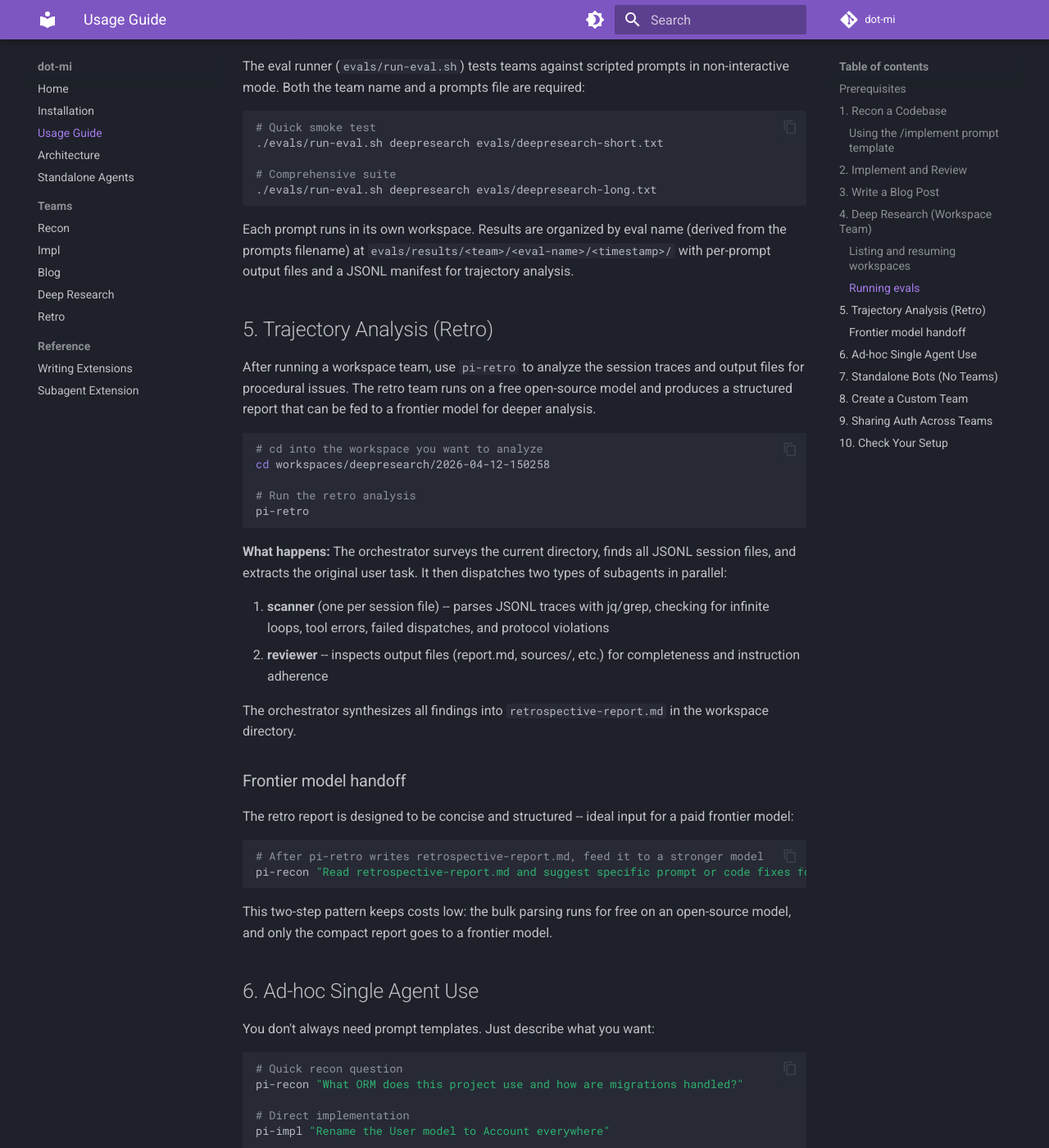
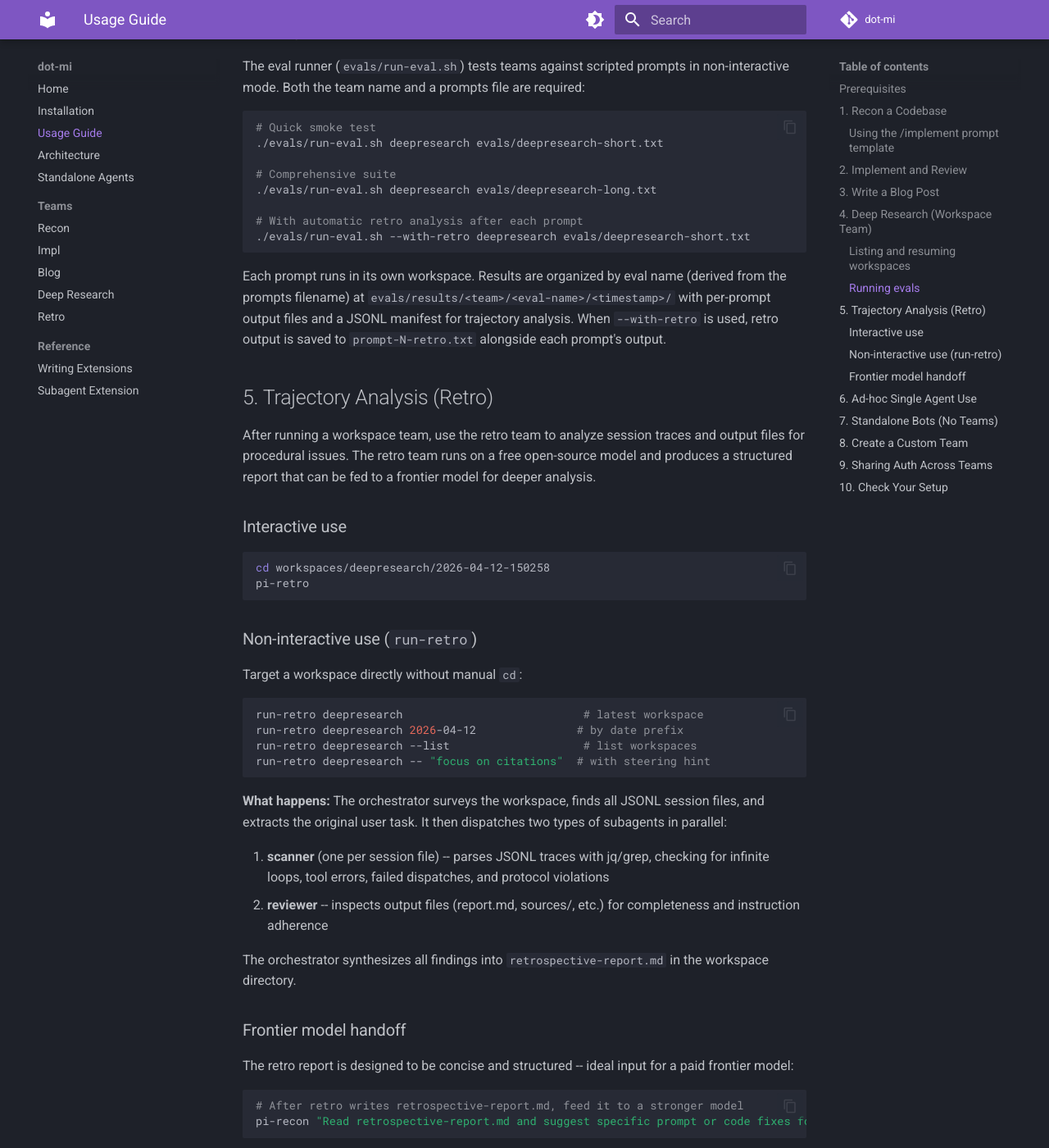
Before and after one commit to PlebeiusGaragicus/dot-mi, an MkDocs documentation site: the page built from docs/usage.md, in a window 1280 px wide and 1400 px high, scrolled down 3292 px. Shown: the whole window at 82% size. Built offline with MkDocs 1.6.1 and Material for MkDocs 9.7.7, drawn with Linux system fonts in a browser that asks for light colours; comment, search, counter and statistics services are not loaded.

Commit message:
retro team non-interactive run with evals

````diff
--- a/docs/usage.md
+++ b/docs/usage.md
@@ -143,23 +143,36 @@ The eval runner (`evals/run-eval.sh`) tests teams against scripted prompts in no
 
 # Comprehensive suite
 ./evals/run-eval.sh deepresearch evals/deepresearch-long.txt
+
+# With automatic retro analysis after each prompt
+./evals/run-eval.sh --with-retro deepresearch evals/deepresearch-short.txt
 ```
 
-Each prompt runs in its own workspace. Results are organized by eval name (derived from the prompts filename) at `evals/results/<team>/<eval-name>/<timestamp>/` with per-prompt output files and a JSONL manifest for trajectory analysis.
+Each prompt runs in its own workspace. Results are organized by eval name (derived from the prompts filename) at `evals/results/<team>/<eval-name>/<timestamp>/` with per-prompt output files and a JSONL manifest for trajectory analysis. When `--with-retro` is used, retro output is saved to `prompt-N-retro.txt` alongside each prompt's output.
 
 ## 5. Trajectory Analysis (Retro)
 
-After running a workspace team, use `pi-retro` to analyze the session traces and output files for procedural issues. The retro team runs on a free open-source model and produces a structured report that can be fed to a frontier model for deeper analysis.
+After running a workspace team, use the retro team to analyze session traces and output files for procedural issues. The retro team runs on a free open-source model and produces a structured report that can be fed to a frontier model for deeper analysis.
+
+### Interactive use
 
 ```bash
-# cd into the workspace you want to analyze
 cd workspaces/deepresearch/2026-04-12-150258
-
-# Run the retro analysis
 pi-retro
 ```
 
-**What happens:** The orchestrator surveys the current directory, finds all JSONL session files, and extracts the original user task. It then dispatches two types of subagents in parallel:
+### Non-interactive use (`run-retro`)
+
+Target a workspace directly without manual `cd`:
+
+```bash
+run-retro deepresearch                           # latest workspace
+run-retro deepresearch 2026-04-12               # by date prefix
+run-retro deepresearch --list                    # list workspaces
+run-retro deepresearch -- "focus on citations"  # with steering hint
+```
+
+**What happens:** The orchestrator surveys the workspace, finds all JSONL session files, and extracts the original user task. It then dispatches two types of subagents in parallel:
 
 1. **scanner** (one per session file) -- parses JSONL traces with jq/grep, checking for infinite loops, tool errors, failed dispatches, and protocol violations
 2. **reviewer** -- inspects output files (report.md, sources/, etc.) for completeness and instruction adherence
@@ -171,7 +184,7 @@ The orchestrator synthesizes all findings into `retrospective-report.md` in the
 The retro report is designed to be concise and structured -- ideal input for a paid frontier model:
 
 ```bash
-# After pi-retro writes retrospective-report.md, feed it to a stronger model
+# After retro writes retrospective-report.md, feed it to a stronger model
 pi-recon "Read retrospective-report.md and suggest specific prompt or code fixes for each issue"
 ```
 
````
Also changed, not shown: docs/teams/retro.md (+32 -1 lines), evals/README.md (+12 -2 lines), 2 other files.
